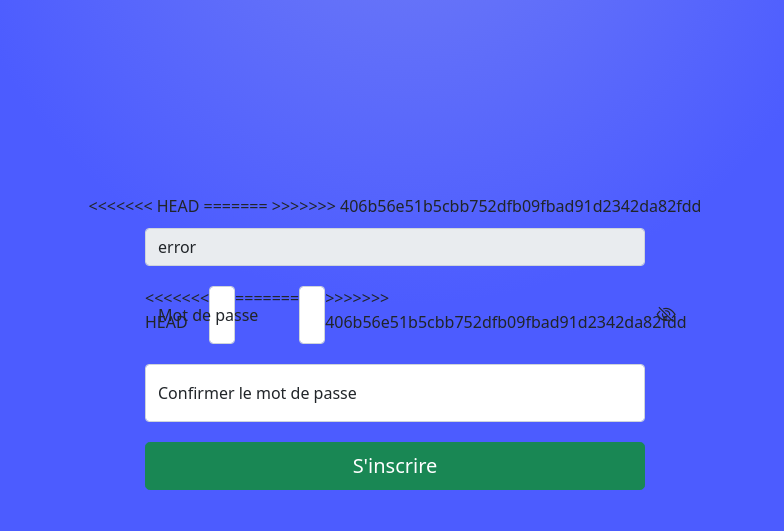
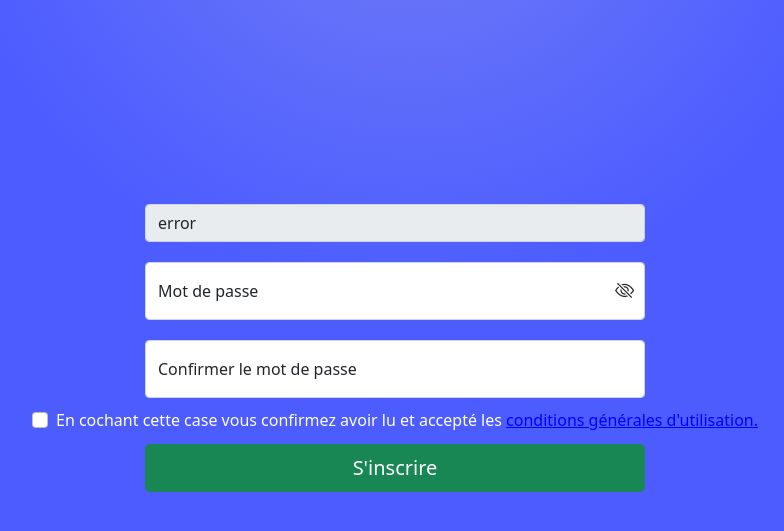
Before and after one commit to rharkor/second-tour, a Flask app: page /register/ in a window 1280 px wide. Shown: the part 214-745 px from the top of the page, without its empty margins (245-1029 px from the left). Run offline with Flask 2, Linux system fonts and the light colour scheme; data that the repository does not hold is empty; parts of the project's set-up code (start-up, migrations or seed data) failed here and were passed over; some libraries are stand-ins or nearby versions.

Commit message:
CGU check in professeur creation form

```diff
--- a/second_tour_website/website/templates/register/register.html
+++ b/second_tour_website/website/templates/register/register.html
@@ -31,23 +31,14 @@
         <div>
             <form method="post" action="{{url_for('register_routes.register')}}" style="width: 100%;"
                 class="d-flex flex-column align-items-center" id="myform">
-<<<<<<< HEAD
-                <input type="text" hidden value="{{ token }}">
-=======
                 <input type="text" hidden value="{{ token }}" name="token">
->>>>>>> 406b56e51b5cbb752dfb09fbad91d2342da82fdd
                 <div class="form-login-input-lg margin-login-form">
                     <input type="email" class="form-control" readonly id="floatingInput" value="{{ email }}"
                         name="email" required>
                 </div>
                 <div class="form-floating form-login-input-lg margin-login-form d-flex">
-<<<<<<< HEAD
-                    <input type="password" class="form-control" id="Password1" placeholder="MotDePasse"
-                        name="password" required="required">
-=======
                     <input type="password" class="form-control" id="floatingPassword" placeholder="MotDePasse"
                         name="password" required>
->>>>>>> 406b56e51b5cbb752dfb09fbad91d2342da82fdd
                     <i class="bi bi-eye-slash d-flex justify-content-center align-items-center eye-form"
                         id="togglePassword"></i>
                     <label for="floatingPassword">Mot de passe</label>
@@ -57,6 +48,12 @@
                         name="password_confirm" required>
                     <label for="floatingPassword">Confirmer le mot de passe</label>
                 </div>
+                <div class="form-check">
+                    <input class="form-check-input" type="checkbox" value="" id="flexCheckDefault">
+                    <label class="form-check-label" for="flexCheckDefault" style="color:white">
+                      En cochant cette case vous confirmez avoir lu et accepté les <a href="https://www.impots.gouv.fr/portail/" style="color:blue">conditions générales d'utilisation.</a>
+                    </label>
+                  </div>
                 <div class="form-login-input-lg">
                     <button class="w-100 btn btn-lg btn-primary margin-login-form btn-success"
                         type="button" onclick="submit_form()">S'inscrire</button>
@@ -88,21 +85,17 @@
 
     function submit_form()
     {
-<<<<<<< HEAD
-        let password1 =document.querySelector('#Password1').value;
-        //let password1 document.getElementById('#Password1');//.elements
-        let password_confirm =document.querySelector('#floatingPassword').value
-        if (password1 != password_confirm)
-        {
-        console.log("les 2 mots de passe ne correspondent pas")
-=======
         let password1 =document.querySelector('#floatingPassword');
         //let password1 document.getElementById('#Password1');//.elements
         let password_confirm =document.querySelector('#floatingPasswordConfirmation');
+        let CGUcheck = document.querySelector('#flexCheckDefault').checked;
         if (password1.value != password_confirm.value)
         {
             alert("Les deux mots de passe ne correspondent pas")
->>>>>>> 406b56e51b5cbb752dfb09fbad91d2342da82fdd
+        }
+        else if (CGUcheck == false)
+        {
+            alert("Vous devez accepter les conditions générales d'utilisation")
         }
         else{
             document.forms['myform'].submit();
```
Also changed, not shown: second_tour_website/website/main_website.py (+7 -7 lines).
